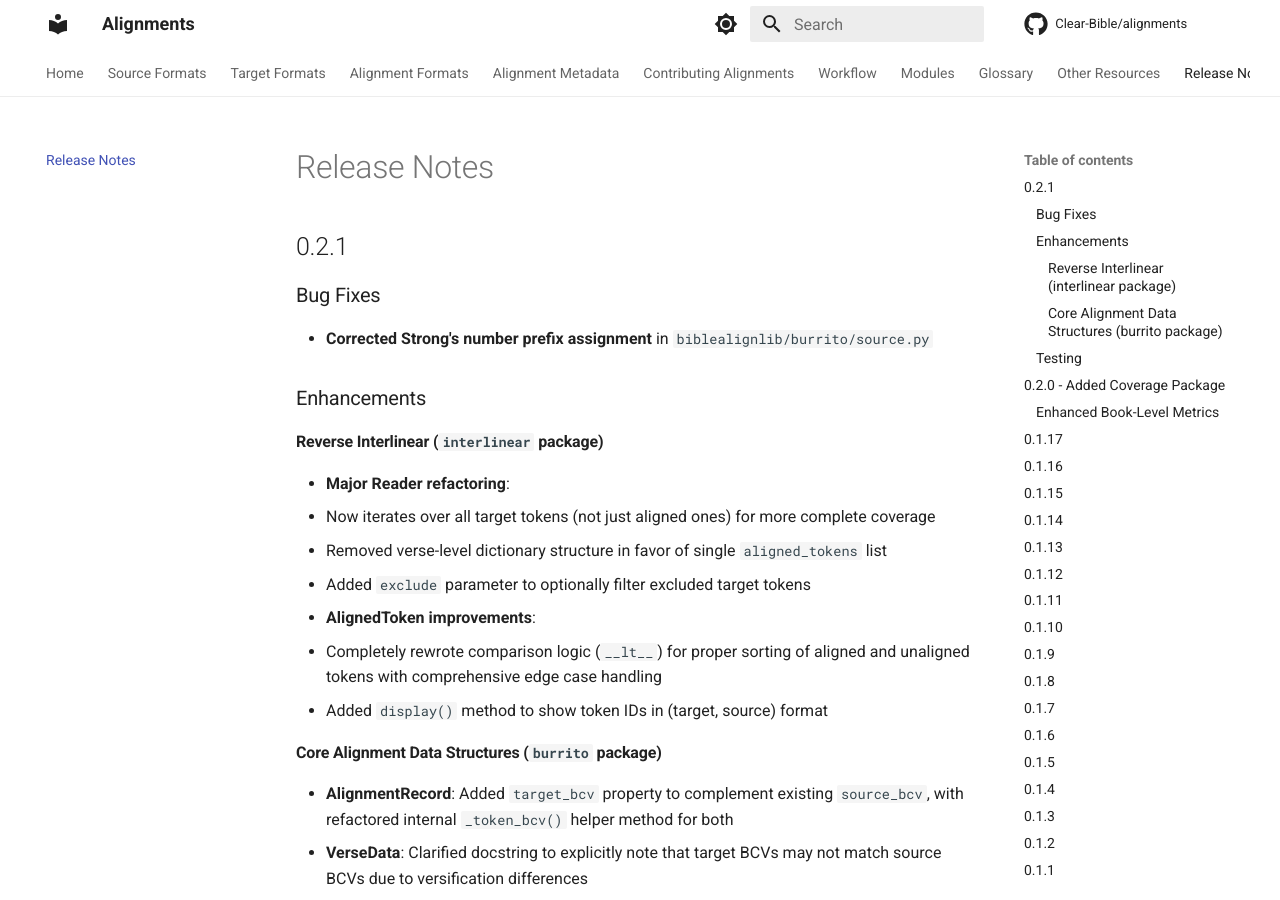
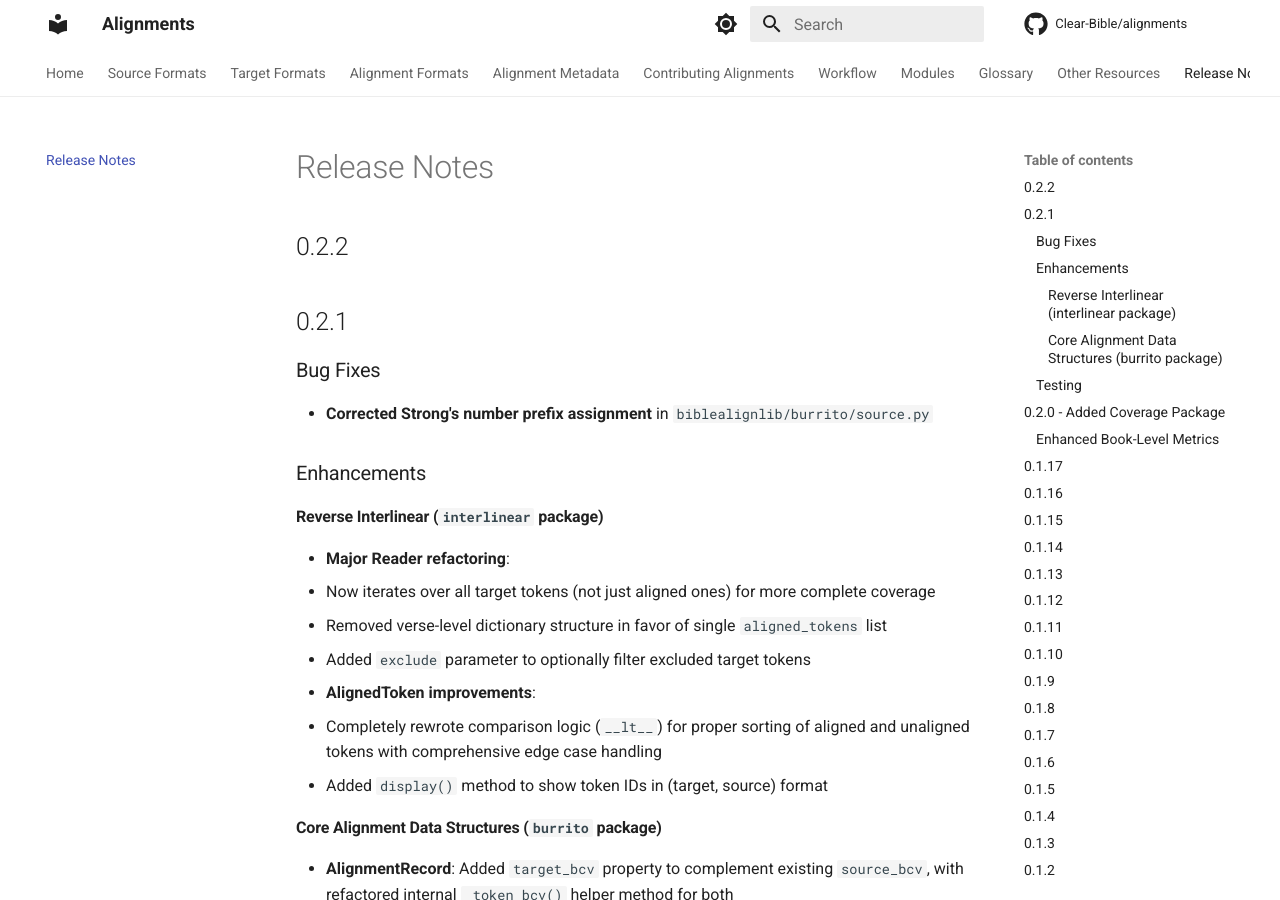
Before and after one commit to Clear-Bible/biblealignlib, an MkDocs documentation site: the page built from docs/ReleaseNotes.md, in a window 1280 px wide and 900 px high. Built offline with MkDocs 1.6.1 and Material for MkDocs 9.7.7, drawn with Linux system fonts in a browser that asks for light colours; comment, search, counter and statistics services are not loaded.

```diff
--- a/docs/ReleaseNotes.md
+++ b/docs/ReleaseNotes.md
@@ -1,4 +1,7 @@
 # Release Notes
+
+## 0.2.2
+
 
 ## 0.2.1
 
```
